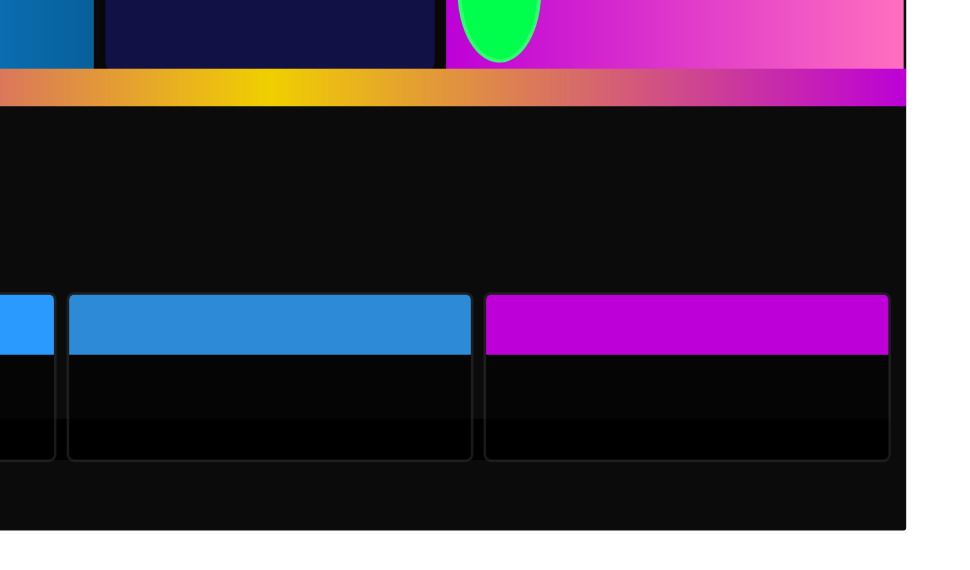
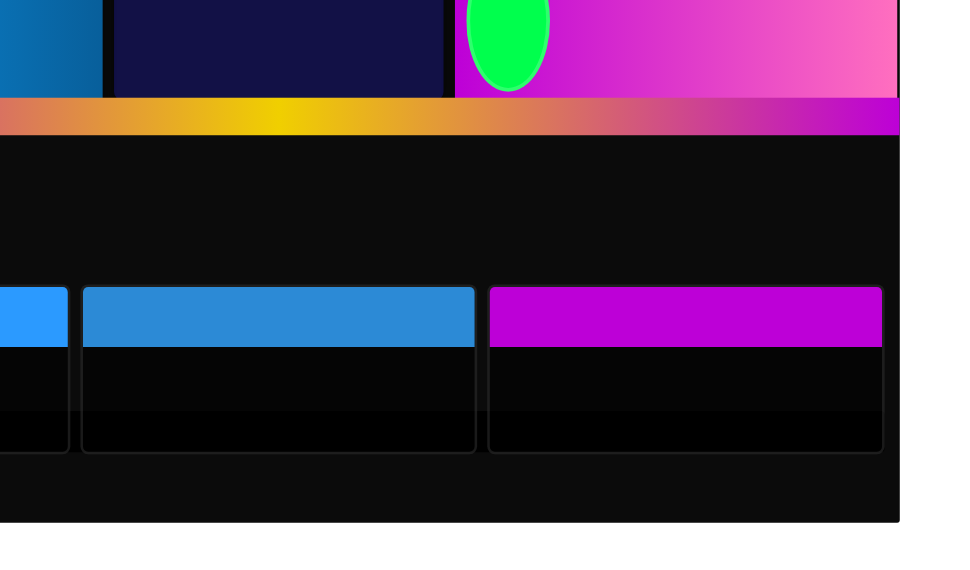
Before and after one commit to karansoni045/crexscorecard, a plain HTML site: page index.html in a window 1280 px wide. Shown: the whole page, without its empty margins (0-970 px from the left). Drawn offline with Linux system fonts and the light colour scheme.

Commit message:
Update index.html

```diff
--- a/index.html
+++ b/index.html
@@ -38,8 +38,8 @@
        CANVAS (Your main layout)
      ============================= */
   .canvas {
-    width: 2020px;
-    height: 1004px;
+    width: 1972px;
+    height: 946px;
     position: relative;
     overflow: hidden;
     box-sizing: border-box;
```
